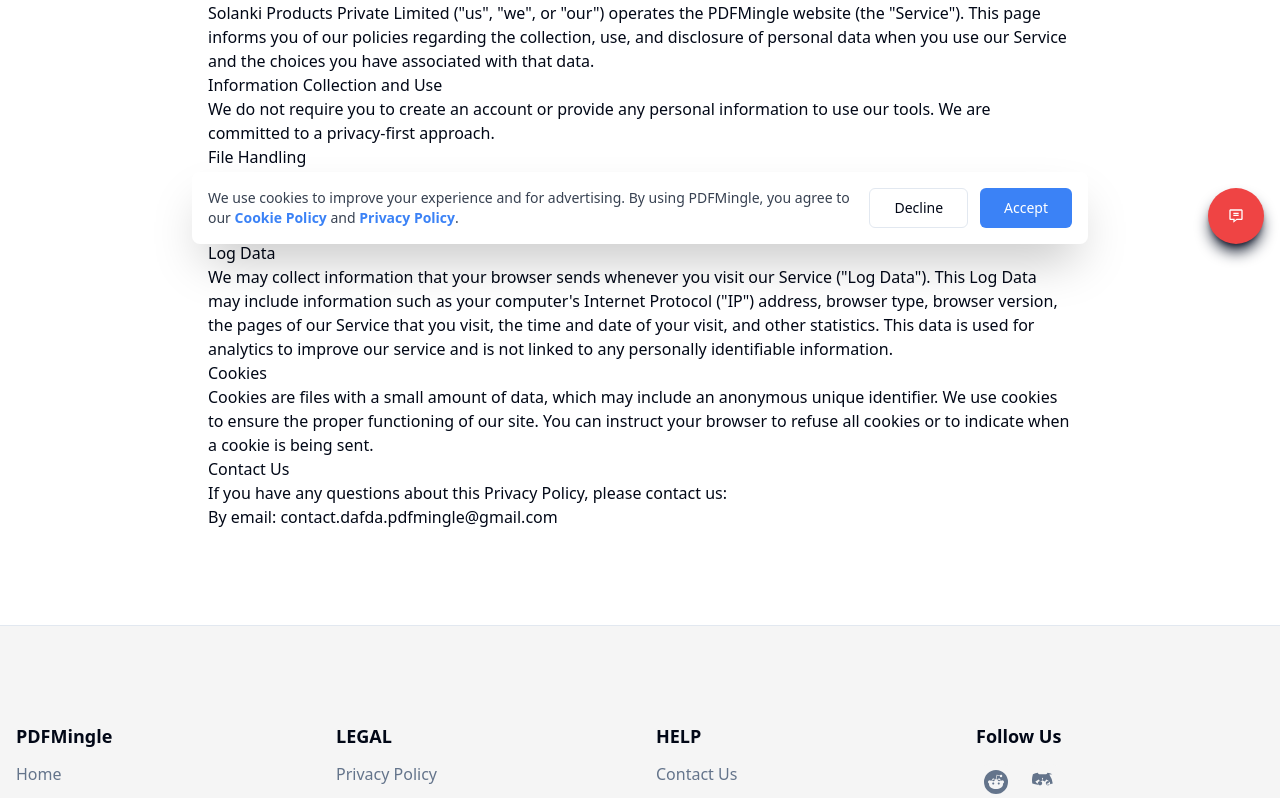
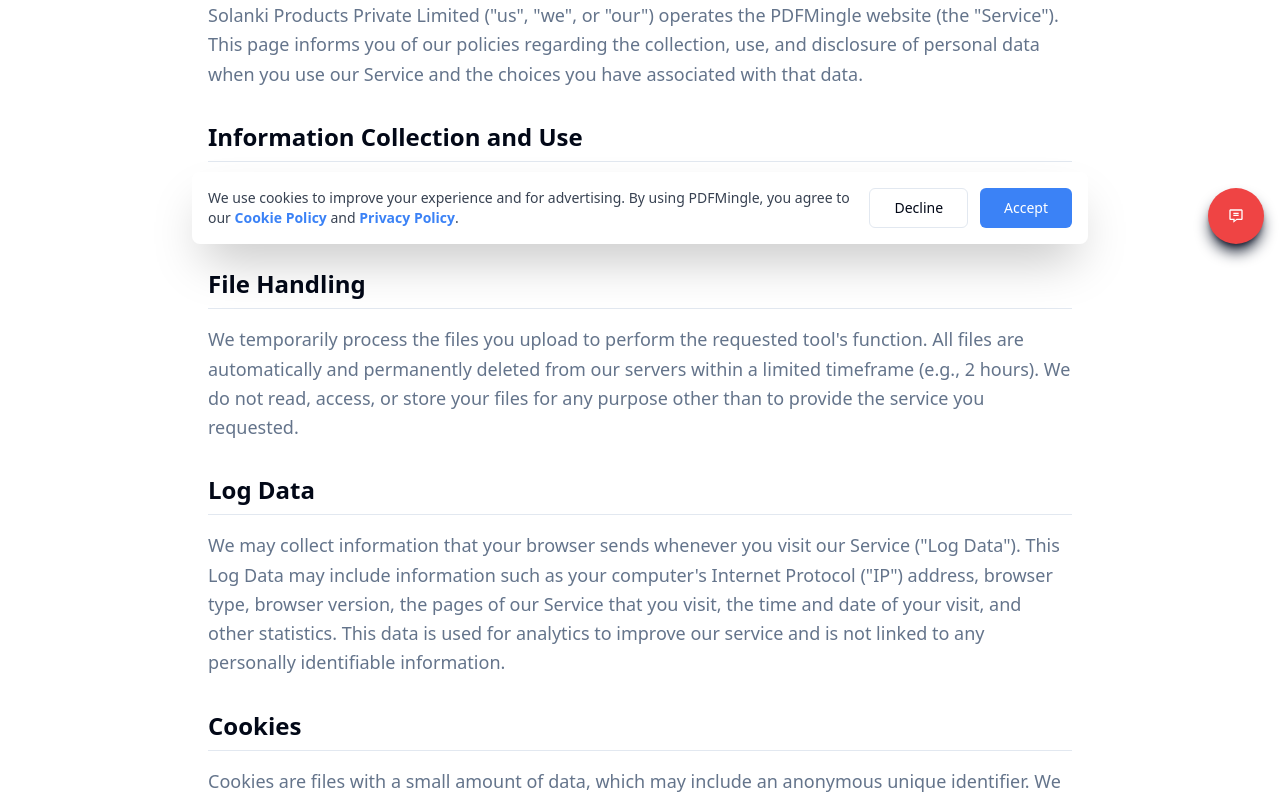
Before and after one commit to widhia-solanki/Pdfmingle, a Next.js app: page /privacy in a window 1280 px wide. Shown: the part 540-1338 px from the top of the page. Built offline with nearby package versions, Linux system fonts and the light colour scheme.

Commit message:
Update privacy.tsx

```diff
--- a/src/pages/privacy.tsx
+++ b/src/pages/privacy.tsx
@@ -24,26 +24,37 @@ const PrivacyPage = () => {
 
         <section className="py-16 md:py-24">
           <div className="container mx-auto px-4 max-w-4xl">
-            <div className="prose dark:prose-invert lg:prose-xl mx-auto">
+            {/* THE FIX: Manually applying theme-aware text and spacing classes */}
+            <div className="space-y-8 text-lg text-muted-foreground leading-relaxed">
               <p>Solanki Products Private Limited ("us", "we", or "our") operates the PDFMingle website (the "Service"). This page informs you of our policies regarding the collection, use, and disclosure of personal data when you use our Service and the choices you have associated with that data.</p>
 
-              <h2>Information Collection and Use</h2>
+              <div className="space-y-4">
+                <h2 className="text-2xl font-bold text-foreground border-b border-border pb-2">Information Collection and Use</h2>
                 <p>We do not require you to create an account or provide any personal information to use our tools. We are committed to a privacy-first approach.</p>
+              </div>
 
-              <h2>File Handling</h2>
+              <div className="space-y-4">
+                <h2 className="text-2xl font-bold text-foreground border-b border-border pb-2">File Handling</h2>
                 <p>We temporarily process the files you upload to perform the requested tool's function. All files are automatically and permanently deleted from our servers within a limited timeframe (e.g., 2 hours). We do not read, access, or store your files for any purpose other than to provide the service you requested.</p>
+              </div>
 
-              <h2>Log Data</h2>
+              <div className="space-y-4">
+                <h2 className="text-2xl font-bold text-foreground border-b border-border pb-2">Log Data</h2>
                 <p>We may collect information that your browser sends whenever you visit our Service ("Log Data"). This Log Data may include information such as your computer's Internet Protocol ("IP") address, browser type, browser version, the pages of our Service that you visit, the time and date of your visit, and other statistics. This data is used for analytics to improve our service and is not linked to any personally identifiable information.</p>
+              </div>
 
-              <h2>Cookies</h2>
+              <div className="space-y-4">
+                <h2 className="text-2xl font-bold text-foreground border-b border-border pb-2">Cookies</h2>
                 <p>Cookies are files with a small amount of data, which may include an anonymous unique identifier. We use cookies to ensure the proper functioning of our site. You can instruct your browser to refuse all cookies or to indicate when a cookie is being sent.</p>
+              </div>
 
-              <h2>Contact Us</h2>
+              <div className="space-y-4">
+                <h2 className="text-2xl font-bold text-foreground border-b border-border pb-2">Contact Us</h2>
                 <p>If you have any questions about this Privacy Policy, please contact us:</p>
-              <ul>
+                <ul className="list-disc list-inside pl-4">
                   <li>By email: contact.dafda.pdfmingle@gmail.com</li>
                 </ul>
+              </div>
             </div>
           </div>
         </section>
```
Lines whose indentation alone changed are shown as unchanged.
